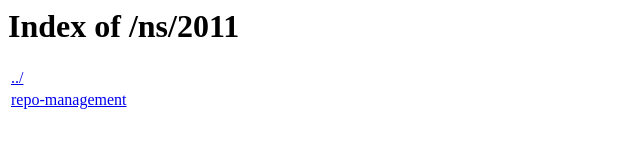
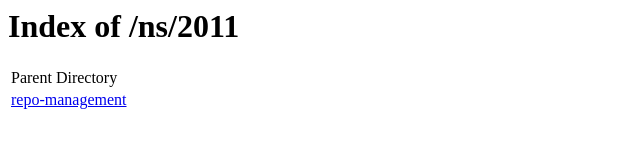
Before and after one commit to athom09/webns, a plain HTML site: page webroot/2011/index.html in a window 1280 px wide. Shown: the whole page, without its empty margins (0-640 px from the left). Drawn offline with Linux system fonts and the light colour scheme.

Commit message:
corrected parent link

```diff
--- a/webroot/2011/index.html
+++ b/webroot/2011/index.html
@@ -6,7 +6,7 @@
     <h1>Index of /ns/2011</h1>
     <table>
        <tr>
-         <td><a href="Parent Directory">../</a></td>
+         <td><a href="../"></a>Parent Directory</td>
        <tr>
          <td><a href="repo-management/">repo-management</a></td>
        </tr>
```
